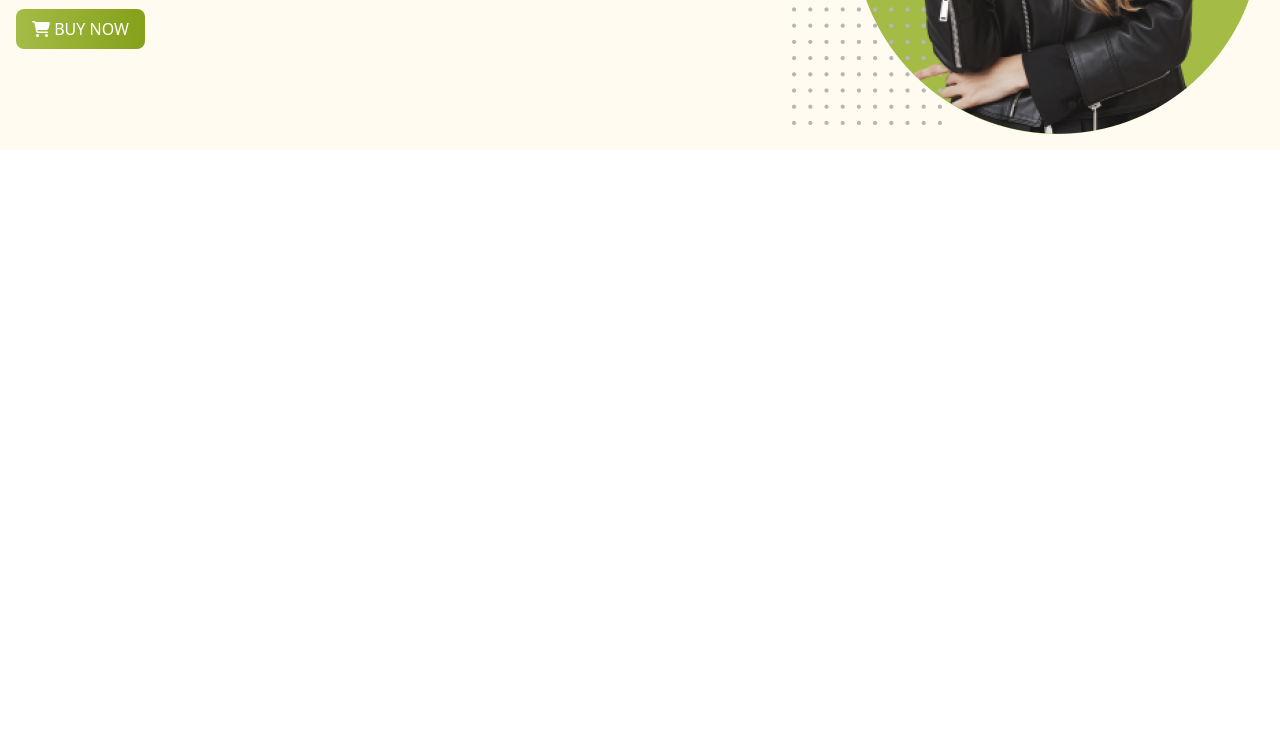
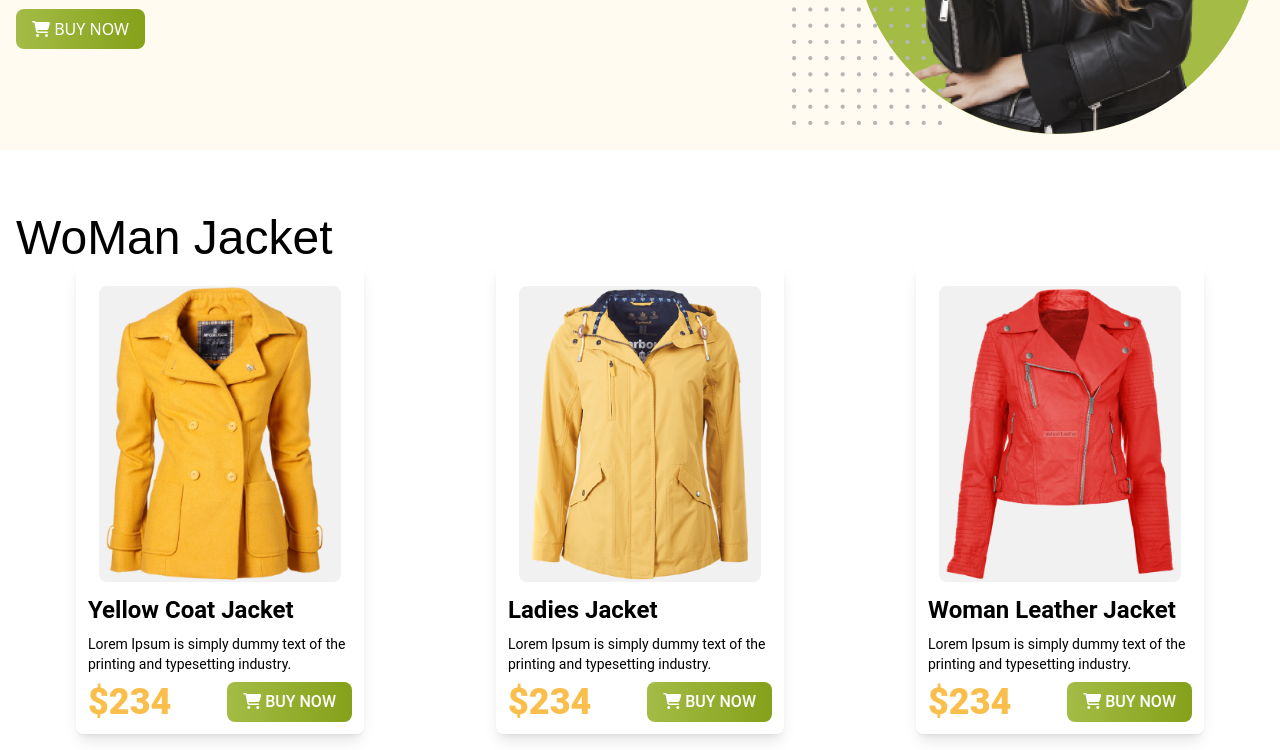
Before and after one commit to sakib-333/penguin-fashion, a website: page src/index.html in a window 1280 px wide. Shown: the part 460-1210 px from the top of the page. Before the commit the page ends 800 px from the top, so only its background shows below. Drawn offline with Linux system fonts and the light colour scheme; a web font is replaced by a local one.

Commit message:
Add women jacket section.

```diff
--- a/src/index.html
+++ b/src/index.html
@@ -42,9 +42,7 @@
               industry.
             </p>
             <div>
-              <button
-                class="bg-gradient-to-r from-penguin-200 to-penguin-300 px-4 py-2 rounded-lg mt-3 font-medium text-t4"
-              >
+              <button class="btn text-t4">
                 <i class="fa-solid fa-cart-shopping" style="color: #ffffff"></i>
                 BUY NOW
               </button>
@@ -55,7 +53,91 @@
           </div>
         </div>
       </header>
-      <main></main>
+      <main class="mt-12">
+        <div class="women-jacket p-4">
+          <h1 class="text-5xl font-medium font-bebasNneue">WoMan Jacket</h1>
+          <div class="cards space-y-4 sm:space-y-0 sm:flex sm:flex-wrap gap-3">
+            <div class="card w-72 p-3 rounded-lg shadow-lg font-roboto mx-auto">
+              <div class="card-top w-11/12 mx-auto py-3">
+                <img
+                  class="w-full h-full object-cover rounded-lg bg-penguin-400"
+                  src="./assets/jacket-1.png"
+                  alt="Yellow Coat Jacket"
+                />
+              </div>
+              <div class="card-bottom space-y-2">
+                <h1 class="text-2xl font-bold">Yellow Coat Jacket</h1>
+                <p class="text-sm">
+                  Lorem Ipsum is simply dummy text of the printing and
+                  typesetting industry.
+                </p>
+                <div class="flex items-center justify-between">
+                  <h1 class="text-4xl font-extrabold text-t5">$234</h1>
+                  <button class="btn text-t4 mt-0">
+                    <i
+                      class="fa-solid fa-cart-shopping"
+                      style="color: #ffffff"
+                    ></i>
+                    BUY NOW
+                  </button>
+                </div>
+              </div>
+            </div>
+            <div class="card w-72 p-3 rounded-lg shadow-lg font-roboto mx-auto">
+              <div class="card-top w-11/12 mx-auto py-3">
+                <img
+                  class="w-full h-full object-cover rounded-lg bg-penguin-400"
+                  src="./assets/jacket-2.png"
+                  alt="Ladies Jacket"
+                />
+              </div>
+              <div class="card-bottom space-y-2">
+                <h1 class="text-2xl font-bold">Ladies Jacket</h1>
+                <p class="text-sm">
+                  Lorem Ipsum is simply dummy text of the printing and
+                  typesetting industry.
+                </p>
+                <div class="flex items-center justify-between">
+                  <h1 class="text-4xl font-extrabold text-t5">$234</h1>
+                  <button class="btn text-t4 mt-0">
+                    <i
+                      class="fa-solid fa-cart-shopping"
+                      style="color: #ffffff"
+                    ></i>
+                    BUY NOW
+                  </button>
+                </div>
+              </div>
+            </div>
+            <div class="card w-72 p-3 rounded-lg shadow-lg font-roboto mx-auto">
+              <div class="card-top w-11/12 mx-auto py-3">
+                <img
+                  class="w-full h-full object-cover rounded-lg bg-penguin-400"
+                  src="./assets/jacket-3.png"
+                  alt="Woman Leather Jacket"
+                />
+              </div>
+              <div class="card-bottom space-y-2">
+                <h1 class="text-2xl font-bold">Woman Leather Jacket</h1>
+                <p class="text-sm">
+                  Lorem Ipsum is simply dummy text of the printing and
+                  typesetting industry.
+                </p>
+                <div class="flex items-center justify-between">
+                  <h1 class="text-4xl font-extrabold text-t5">$234</h1>
+                  <button class="btn text-t4 mt-0">
+                    <i
+                      class="fa-solid fa-cart-shopping"
+                      style="color: #ffffff"
+                    ></i>
+                    BUY NOW
+                  </button>
+                </div>
+              </div>
+            </div>
+          </div>
+        </div>
+      </main>
       <footer></footer>
     </div>
   </body>
--- a/src/input.css
+++ b/src/input.css
@@ -5,3 +5,9 @@
 @tailwind base;
 @tailwind components;
 @tailwind utilities;
+
+@layer components {
+  .btn {
+    @apply bg-gradient-to-r from-penguin-200 to-penguin-300 px-4 py-2 rounded-lg mt-3 font-medium hover:opacity-85;
+  }
+}
--- a/tailwind.config.js
+++ b/tailwind.config.js
@@ -13,10 +13,12 @@ module.exports = {
       "penguin-100": "#FFFBF0",
       "penguin-200": "#A4BC46",
       "penguin-300": "#85A019",
+      "penguin-400": "#F1F1F1",
       t1: "#FABE4C",
       t2: "#363958",
       t3: "#3E3E3E",
       t4: "#ffffff",
+      t5: "#FABE4C",
     },
   },
   plugins: [],
```
Also changed, not shown: src/output.css.
